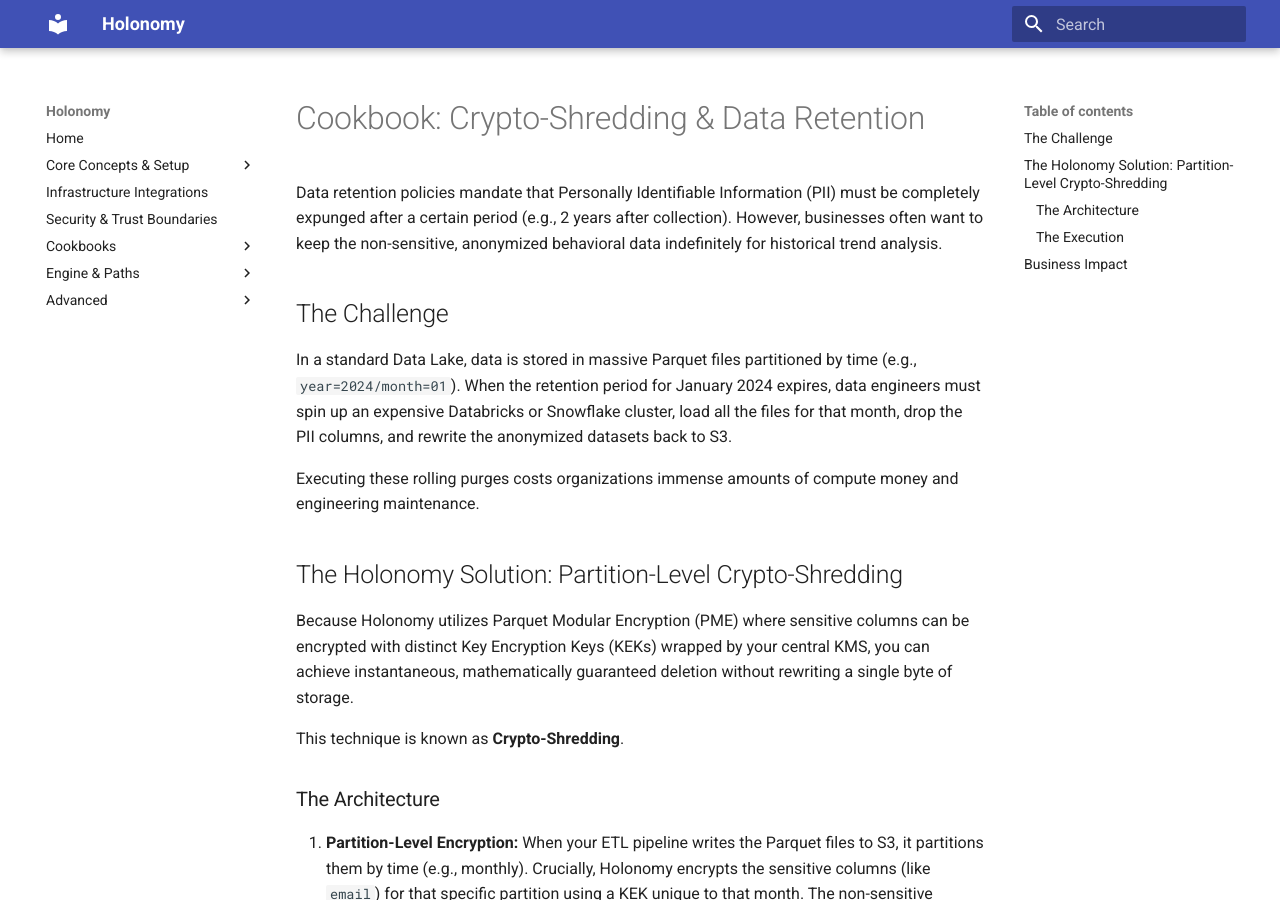
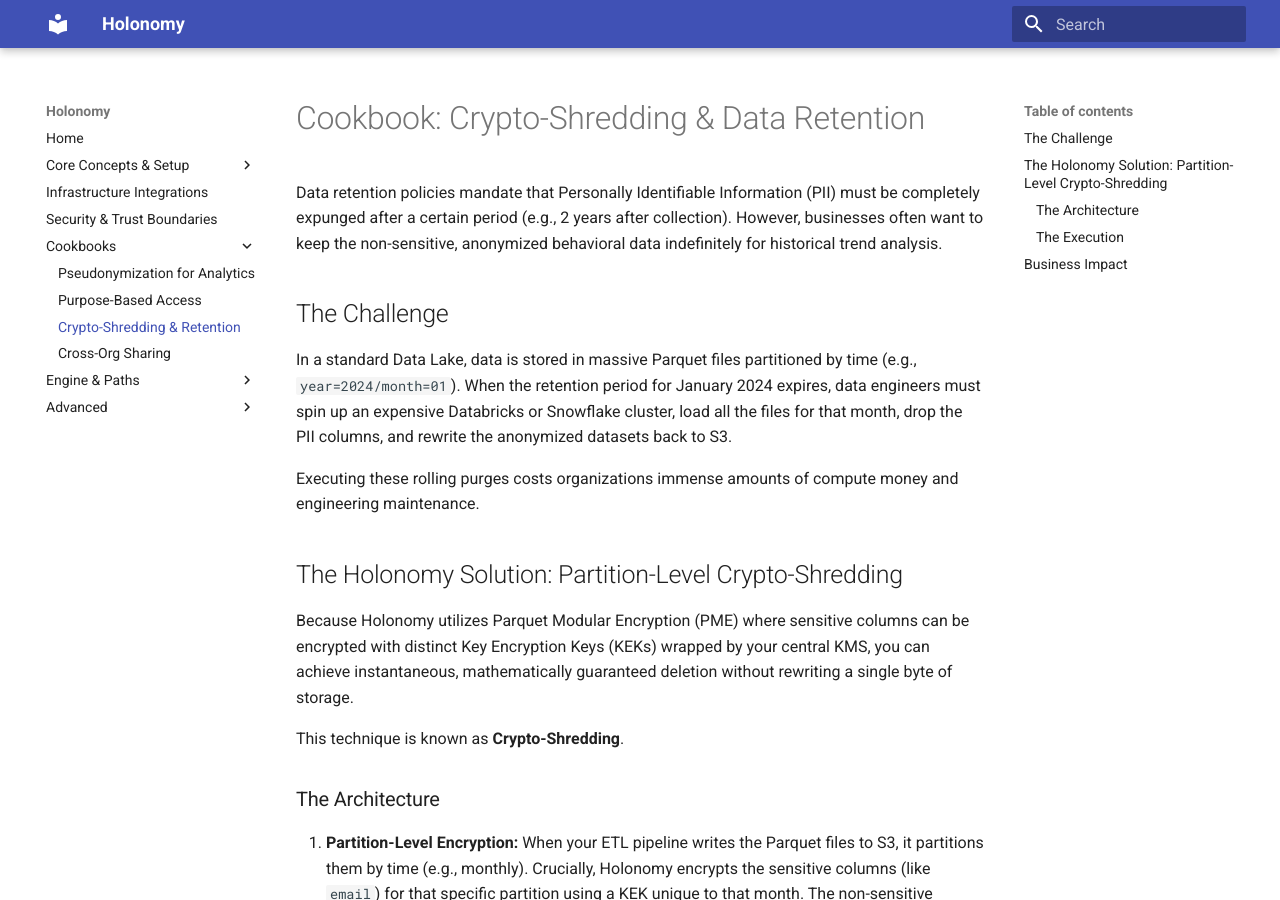
Before and after one commit to kpruntov/holonomy-source, an MkDocs documentation site: the page built from docs/cookbook_data_retention.md, in a window 1280 px wide and 900 px high. Built offline with MkDocs 1.6.1 and Material for MkDocs 9.7.7, drawn with Linux system fonts in a browser that asks for light colours.

Commit message:
docs: fix cookbook filename reference

```diff
--- a/mkdocs.yml
+++ b/mkdocs.yml
@@ -17,7 +17,7 @@
   - Cookbooks:
     - Pseudonymization for Analytics: cookbook_pseudonymization.md
     - Purpose-Based Access: cookbook_purpose_based_access.md
-    - Crypto-Shredding & Retention: cookbook_consent_revocation.md
+    - Crypto-Shredding & Retention: cookbook_data_retention.md
     - Cross-Org Sharing: cookbook_cross_org.md
   - Engine & Paths:
     - Policy and Governance Engine: 3_policy_and_governance_engine.md
```
